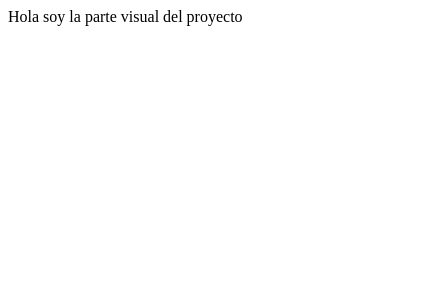
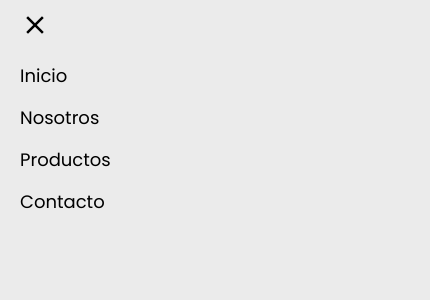
Before and after one commit to TolabaE/book-web-app, a React (Vite) app in the folder frontend/: page / in a window 390 px wide. Shown: the top 300 px of the page, 430 px wide, since content can reach past the window. Built offline with nearby package versions, Linux system fonts and the light colour scheme.

Commit message:
agregado componente navbar, con adaptacion full responsive

```diff
--- a/frontend/package.json
+++ b/frontend/package.json
@@ -12,6 +12,7 @@
   "dependencies": {
     "react": "^18.2.0",
     "react-dom": "^18.2.0",
+    "react-icons": "^5.0.1",
     "react-router-dom": "^6.21.2"
   },
   "devDependencies": {
--- a/frontend/src/App.css
+++ b/frontend/src/App.css
@@ -0,0 +1,13 @@
+@import url('https://fonts.googleapis.com/css2?family=Poppins:ital,wght@0,100;0,200;0,300;0,400;0,500;0,600;0,700;0,800;0,900;1,100;1,200;1,300;1,400;1,500;1,600;1,700;1,800;1,900&display=swap');
+
+*{
+    padding: 0;
+    margin: 0;
+}
+
+
+body{
+    box-sizing: border-box;
+    background-color: #efefef;
+    font-family: "Poppins", sans-serif;
+}
--- a/frontend/src/App.tsx
+++ b/frontend/src/App.tsx
@@ -1,13 +1,20 @@
 import './App.css';
+import { BrowserRouter,Routes ,Route } from 'react-router-dom';
+import Home from './pages/home/Home';
+import Navbar from './components/navbar/Navbar';
+import Footer from './components/footer/Footer';
+
 
 function App() {
 
   return (
-    <>
-      <div>
-        Hola soy la parte visual del proyecto
-      </div>
-    </>
+    <BrowserRouter>
+      <Navbar/>
+        <Routes>
+          <Route path='/' element={<Home/>} />
+        </Routes>
+      <Footer/>
+    </BrowserRouter>
   )
 }
 
--- /dev/null
+++ b/frontend/src/components/footer/Footer.tsx
@@ -0,0 +1,11 @@
+
+
+const Footer = () => {
+    return (
+        <div>
+            hola soy el footer de la pagina
+        </div>
+    );
+}
+
+export default Footer;
--- /dev/null
+++ b/frontend/src/components/navbar/Navbar.tsx
@@ -0,0 +1,40 @@
+import './navbar.css';
+import { NavLink } from 'react-router-dom';
+import { IoMdMenu } from "react-icons/io";
+import { MdClose } from "react-icons/md";
+import React,{ useRef } from 'react';
+
+
+
+
+
+
+const Navbar = () => {
+
+    const navRef:React.RefObject<HTMLElement> = useRef(null);//creo una variable para poder referenciar a la etiqueta nav.
+
+
+    const eventResponsive = () =>{
+        navRef.current?.classList.toggle('response-nav');
+    }
+
+    return (
+        <header className='header'>
+            <i onClick={eventResponsive} className='icons-nav'><IoMdMenu className='icons-menu'/></i>
+            <span className='title-nav'><NavLink to='/'>Medicine Books</NavLink></span>
+            <nav className='navbar' ref={navRef}>
+                <i onClick={eventResponsive} className='icons-nav'><MdClose  className='icons-close'/></i>
+                <ul className='menu-list'>
+                    <li><NavLink to="/">Inicio</NavLink></li>
+                    <li><NavLink to="/nosotros">Nosotros</NavLink></li>
+                    <li><NavLink to="/productos">Productos</NavLink></li>
+                    <li><NavLink to="/contacto">Contacto</NavLink></li>
+                    <li><NavLink to="/carrito">Carrito</NavLink></li>
+                </ul>
+            </nav>
+            <NavLink to="/">Carrito</NavLink>
+        </header>
+    );
+}
+
+export default Navbar;
--- /dev/null
+++ b/frontend/src/components/navbar/navbar.css
@@ -0,0 +1,80 @@
+.header{
+    padding: 20px;
+    background-color: #ebebeb;
+    display: flex;
+    justify-content: space-around;
+    align-items: center;
+    position: relative;
+}
+
+
+.menu-list{
+    list-style-type: none;
+    display: flex;
+    gap: 15px;
+}
+
+.menu-list li>a , .title-nav >a, header >a{
+    text-decoration: none;
+    color: #000;
+    font-size: 18px;
+}
+
+.menu-list li:last-child{
+    display: none;
+}
+
+.menu-list li > a:hover{
+    color: #4a4a4a;
+}
+
+.icons-nav{
+    cursor: pointer;
+    display: none;
+}
+
+.icons-menu , .icons-close{
+    font-size: 30px;
+}
+
+@media screen and (min-width:1441px) {
+
+}
+
+@media screen and (max-width:1023px) {
+
+}
+
+
+@media screen and (max-width:767px) {
+    .header{
+        padding: 15px;
+        justify-content: space-between;
+    }
+
+    .icons-nav{
+        display: block;
+    }
+
+    .navbar{
+        display: flex;
+        flex-direction: column;
+        gap: 15px;
+        background-color: #ebebeb;
+        padding: 10px 20px;
+        position: absolute;
+        left: 0;
+        top: 0;
+        width: 100vw;
+        height: 100vh;
+        transition: all 1s;
+    }
+
+    .menu-list{
+        flex-direction: column;
+    }
+
+    .response-nav{
+        transform: translateX(-100%);
+    }
+}
--- /dev/null
+++ b/frontend/src/pages/home/Home.tsx
@@ -0,0 +1,13 @@
+
+
+const Home = () =>{
+
+
+    return(
+        <>
+            <h1>Hola soy la pagina de inicio</h1>
+        </>
+    )
+}
+
+export default Home;
```
Also changed, not shown: frontend/src/components/footer/footer.css (added), frontend/src/pages/home/home.css (added), 1 other file (tests, documents, lock files or other folders).
